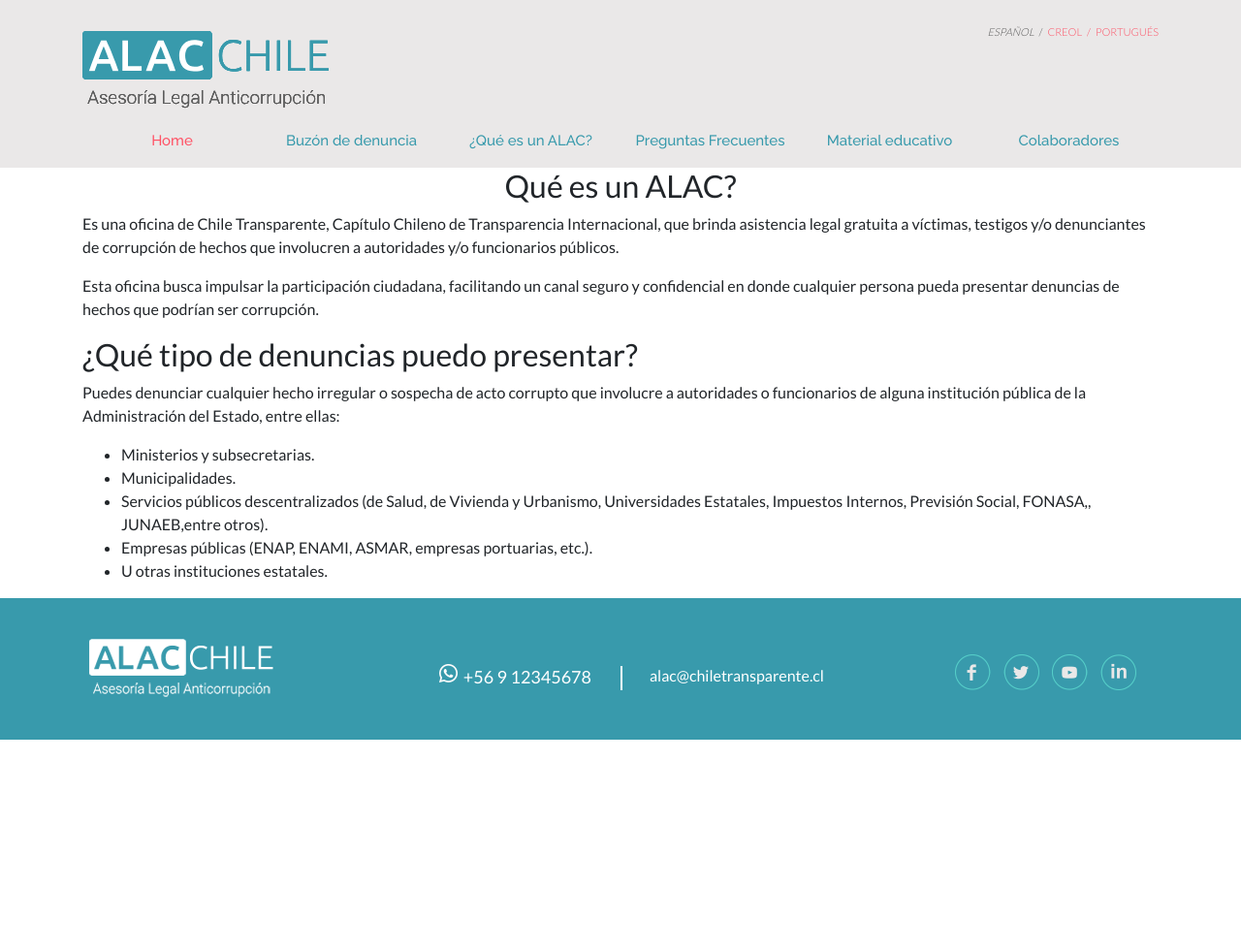
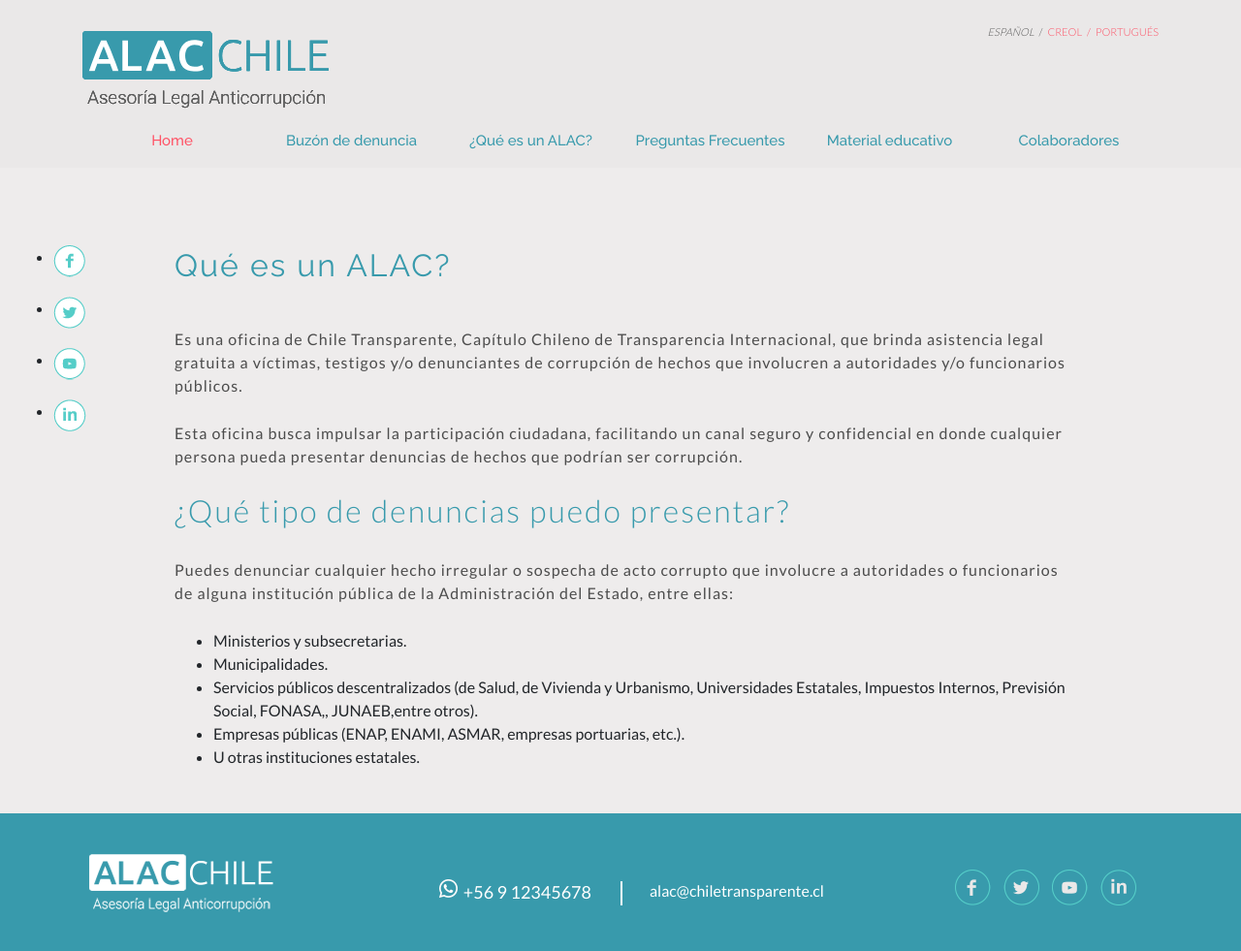
Before and after one commit to taniaadmin2020/denunciacorrupcion.github.io, a Jekyll site: the page built from about.md, in a window 1280 px wide. Shown: the whole page at 97% size. Built offline with Jekyll 4.4.1, drawn with Linux system fonts in a browser that asks for light colours; before the commit the page ends 900 px from its top, so only the background shows below that.

Commit message:
changing about page

```diff
--- a/_layouts/simple-page.html
+++ b/_layouts/simple-page.html
@@ -3,20 +3,42 @@
 
   {% include head.html %}
 
-  <body>
+  <body class="interior dos">
 
     {% include header.html %}
 
-    <div id="simple-page" class="container">
-      <div class="row">
-        <div class="col-md-12">
-          <h2 class="text-center">{{page.title}}</h2>
-          {% if page.description %}<p>{{page.description}}</p>{% endif %}
-          {{ content }}
+    <main>
+      <section id="contenido">
+        <div class="container-fluid">
+          <div class="row no-gutters">
+            <div class="col-lg-6 text-left alac">
+              <div class="row no-gutters">
+                <div class="col-lg-2 d-none d-lg-block d-xl-block">
+                  <ul class="redes">
+                    <li><a class="facebook" href="" target="_blank">Facebook</a></li>
+                    <li><a class="twitter" href="" target="_blank">Twitter</a></li>
+                    <li><a class="youtube" href="" target="_blank">Youtube</a></li>
+                    <li><a class="linkedin" href="" target="_blank">Linkedin</a></li>
+                   </ul>
+                </div>
+                <div class="col-lg-6"></div>
+              </div>
+            </div>
+            <div class="col-lg-12 text-center big-banner"></div>
+          </div>
         </div>
-      </div>
+        <div class="container">
+          <div class="row">
+            <div class="col-lg-1 sidebar-left"></div>
+            <div class="col-lg-10 articulo">
+              <h2 class="titulo">{{page.title}}</h2>
 
-    </div>
+              {{content}}
+            </div>
+          </div>
+        </div>
+      </section>
+    </main>
 
     {% include footer.html %}
 
```
